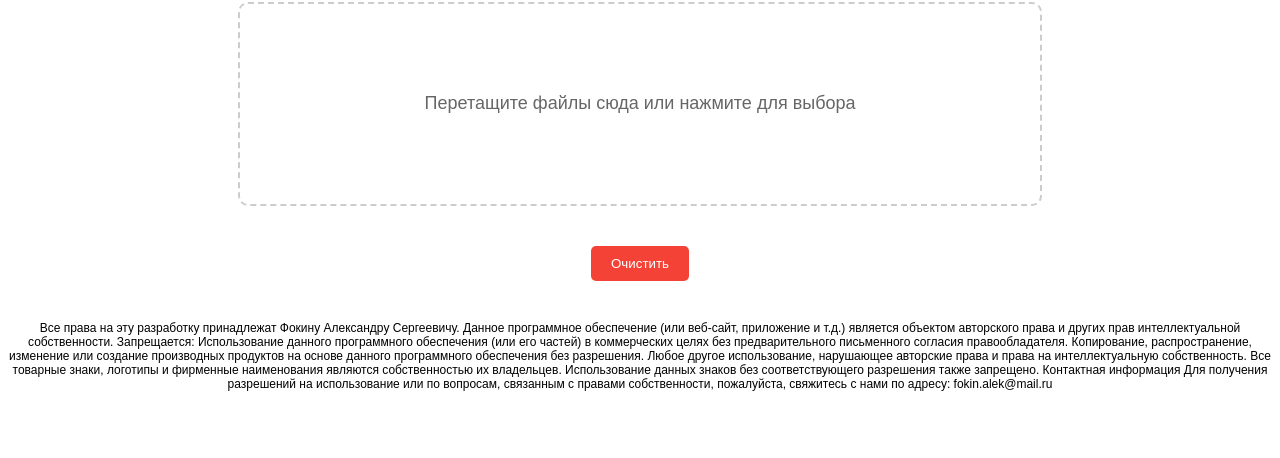
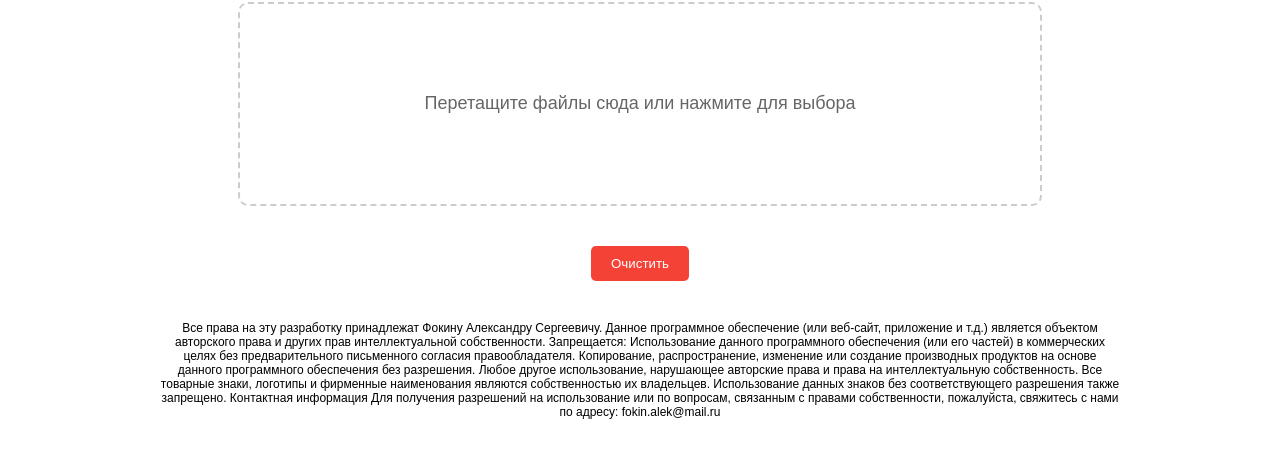
Before and after one commit to Alexandr-Fokin/delete-bg, a plain HTML site: page index.html in a window 1280 px wide. Shown: the part 78-536 px from the top of the page. Drawn offline with Linux system fonts and the light colour scheme.

Commit message:
Update index.html

```diff
--- a/index.html
+++ b/index.html
@@ -167,7 +167,7 @@
 
 
     <div class="copywright"
-        style="margin: 0 auto; text-align: center; margin-top: 15px; margin-bottom: 15px; font-size: 12px; font-weight: 400;">
+        style="max-width: 75%; margin: 0 auto; text-align: center; margin-top: 15px; margin-bottom: 15px; font-size: 12px; font-weight: 400;">
         Все права на эту разработку принадлежат Фокину Александру Сергеевичу. Данное программное обеспечение (или
         веб-сайт, приложение и т.д.) является объектом авторского права и других прав интеллектуальной собственности.
 
```
